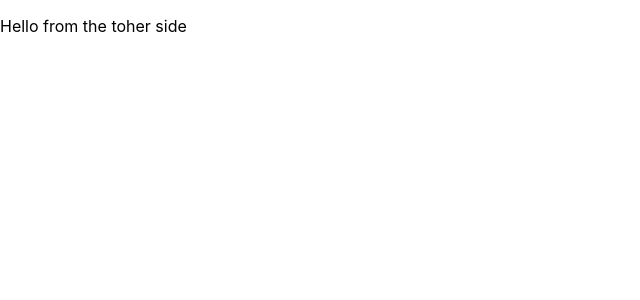
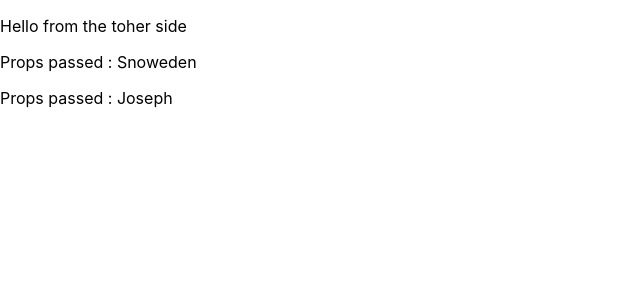
Before and after one commit to berna39/reactjs_fundamental, a React (Create React App) app: page / in a window 1280 px wide. Shown: the top 300 px of the page, without its empty margins (0-640 px from the left). Built offline with nearby package versions, Linux system fonts and the light colour scheme.

Commit message:
Components with props

```diff
--- /dev/null
+++ b/src/components/ComponentWithProps.js
@@ -0,0 +1,15 @@
+import React from "react";
+
+class ComponentWithProps extends React.Component{
+    constructor(props){
+        super(props)
+    }
+
+    render(){
+        return (<div>
+                    <p>Props passed : { this.props.firstProp }</p>
+                </div>);
+    }
+}
+
+export default ComponentWithProps;
--- a/src/index.js
+++ b/src/index.js
@@ -4,11 +4,14 @@ import './index.css';
 import App from './App';
 import reportWebVitals from './reportWebVitals';
 import BasicComponent from './components/BasicComponent';
+import ComponentWithProps from './components/ComponentWithProps';
 
 const root = ReactDOM.createRoot(document.getElementById('root'));
 root.render(
   <React.StrictMode>
     <BasicComponent />
+    <ComponentWithProps firstProp="Snoweden"/>
+    <ComponentWithProps firstProp="Joseph"/>
   </React.StrictMode>
 );
 
```
